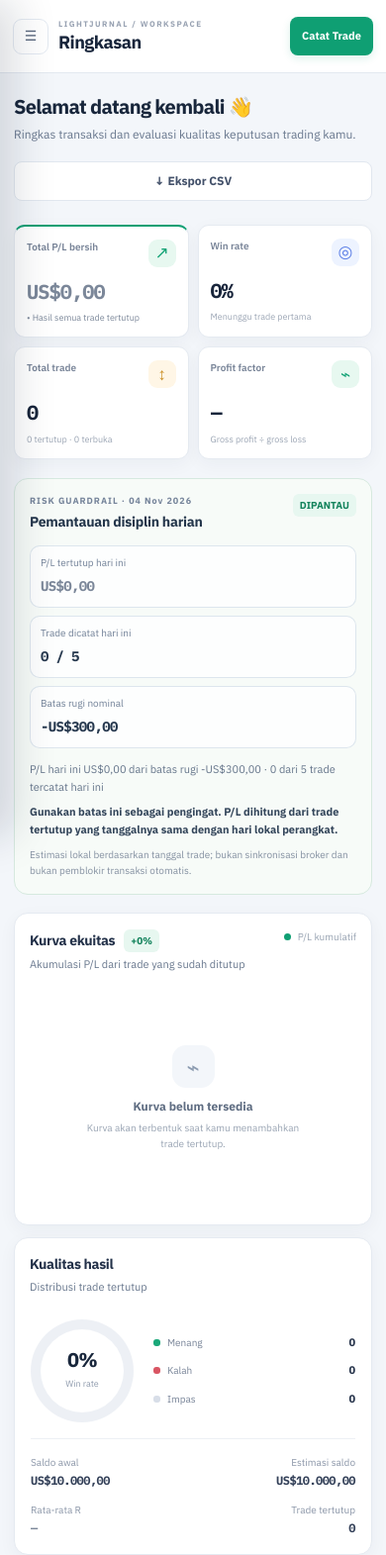
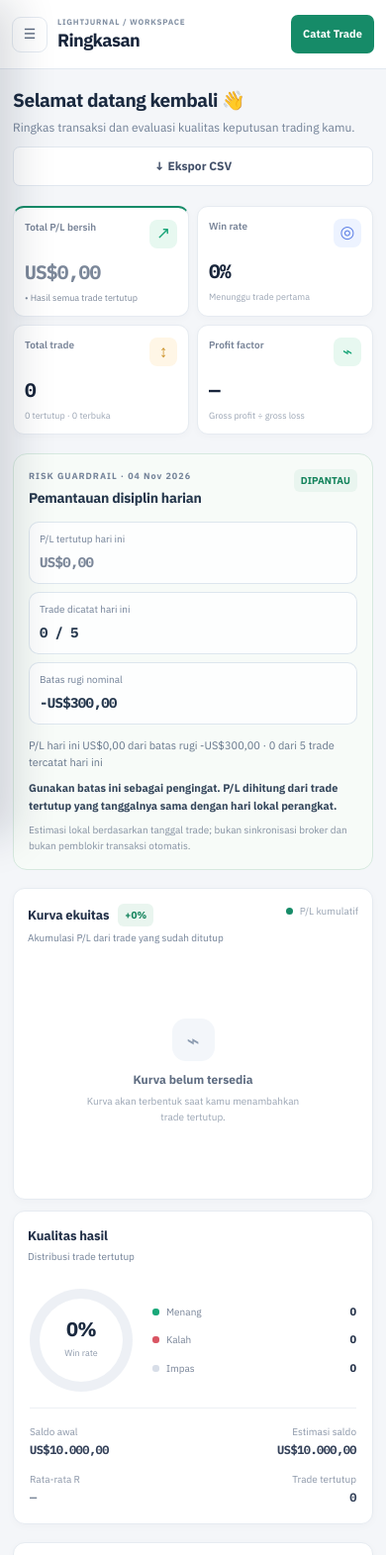
Before and after one commit to lightevil96-svg/lightjurnal-site, a website: page index.html in a window 390 px wide. Shown: the top 1571 px of the page at 99% size. Drawn offline with Linux system fonts and the light colour scheme.

Commit message:
Polish LightJurnal visual hierarchy and responsive workspace

```diff
--- a/style.css
+++ b/style.css
@@ -257,3 +257,83 @@ body{font-family:"IBM Plex Sans","Segoe UI",ui-sans-serif,system-ui,sans-serif}
 .risk-result-panel:after{display:none}
 .daily-risk-card{background:#f7fbf8}
 .daily-risk-card.warning{background:#fffaf0}
+
+
+
+/* LightJurnal identity refinement — product-first, quiet and data-led. */
+:root{
+  --navy:#101d31;
+  --navy-2:#182a43;
+  --ink:#1b2a40;
+  --muted:#718096;
+  --line:#e4eaf1;
+  --canvas:#f4f6f9;
+  --green:#168b68;
+  --green-2:#e9f5ef;
+  --red:#c94d5b;
+  --blue:#4567bd;
+  --radius:12px;
+  --shadow:0 2px 10px rgba(25,42,66,.035);
+}
+body{background:var(--canvas);color:var(--ink)}
+.sidebar{background:#101d31}
+.brand{padding-left:9px;gap:12px}
+.brand-mark{width:38px;height:38px;border-radius:10px;background:#168b68;box-shadow:none}
+.brand-copy strong{font-size:19px;letter-spacing:-.65px;font-weight:700}
+.brand-copy small{font-size:9px;letter-spacing:1.45px}
+.workspace-label{letter-spacing:1.25px}
+.nav-item{border-radius:8px;font-weight:550}
+.nav-item.is-active{background:#1b3448;box-shadow:inset 2px 0 #53c49a}
+.nav-item.is-active .nav-icon{color:#75d5b1}
+.sidebar-note{border-radius:10px;background:#172a40;border-color:#263b53}
+.sidebar-note p{max-width:165px}
+.profile-mini{border-top-color:#2a3a50}
+.topbar{height:86px;padding-left:clamp(20px,3vw,42px);padding-right:clamp(20px,3vw,42px);background:#fff}
+.topbar-heading .eyebrow{font-size:9px;letter-spacing:1.15px;color:#8290a3}
+.topbar-heading h1{font-size:22px;letter-spacing:-.6px}
+.today-chip{border-color:#e7ebf0;border-radius:7px;background:#fbfcfd}
+.button{border-radius:7px;font-weight:650}
+.button-primary{background:#168b68;box-shadow:none}
+.button-primary:hover{background:#117555;box-shadow:none}
+#page-content{padding-top:27px}
+.page-intro{margin-bottom:20px}
+.page-intro h2{font-size:19px;letter-spacing:-.45px}
+.card{border:1px solid #e6ebf1;border-radius:12px;box-shadow:0 2px 9px rgba(25,42,66,.028)}
+.metric-grid{gap:12px}
+.metric-card{padding:17px 17px 15px;border-radius:11px}
+.metric-card:first-child{border-top:2px solid #168b68}
+.metric-value{font-size:24px;letter-spacing:-.8px}
+.metric-icon{width:29px;height:29px;border-radius:8px}
+.dashboard-grid{gap:14px}
+.card-header{padding:19px 20px 0}
+.card-body{padding:17px 20px 20px}
+.section-title{font-size:13px;letter-spacing:-.15px}
+.section-subtitle{font-size:10px;line-height:1.55}
+thead th{background:#f8fafb;color:#77869a;letter-spacing:.4px}
+tbody td{font-variant-numeric:tabular-nums}
+tbody tr:hover{background:#f7faf9}
+.field-control,.search-input{border-radius:7px}
+.table-toolbar{padding:15px 18px}
+.app-footer{color:#8995a5;font-size:10px}
+.app-footer a{color:#426c91;text-decoration:underline;text-decoration-color:#c5d4df;text-underline-offset:3px}
+.app-footer a:hover{color:#168b68;text-decoration-color:#168b68}
+.metric-value,.risk-number,.mt5-current-price strong,.mt5-analysis-metric strong,.mt5j-metric strong,.daily-risk-metrics strong,.stat-item .value,.insight-row strong,.mt5-account-meta strong{font-variant-numeric:tabular-nums lining-nums}
+@media(max-width:940px){
+  .topbar{backdrop-filter:none}
+}
+@media(max-width:620px){
+  .topbar{height:70px;padding:0 12px}
+  .topbar-heading .eyebrow{font-size:8px;letter-spacing:.8px}
+  .topbar-heading h1{font-size:18px}
+  #page-content{padding:17px 13px 15px}
+  .page-intro{align-items:flex-start;flex-direction:column;gap:10px}
+  .metric-grid{gap:8px}
+  .metric-card{padding:12px 11px}
+  .metric-value{font-size:clamp(16px,5vw,21px)}
+  .dashboard-grid{gap:11px}
+  .card-header{padding:15px 14px 0}
+  .card-body{padding:14px}
+}
+@media(prefers-reduced-motion:reduce){
+  *,*::before,*::after{scroll-behavior:auto!important;animation-duration:.01ms!important;transition-duration:.01ms!important}
+}
```
